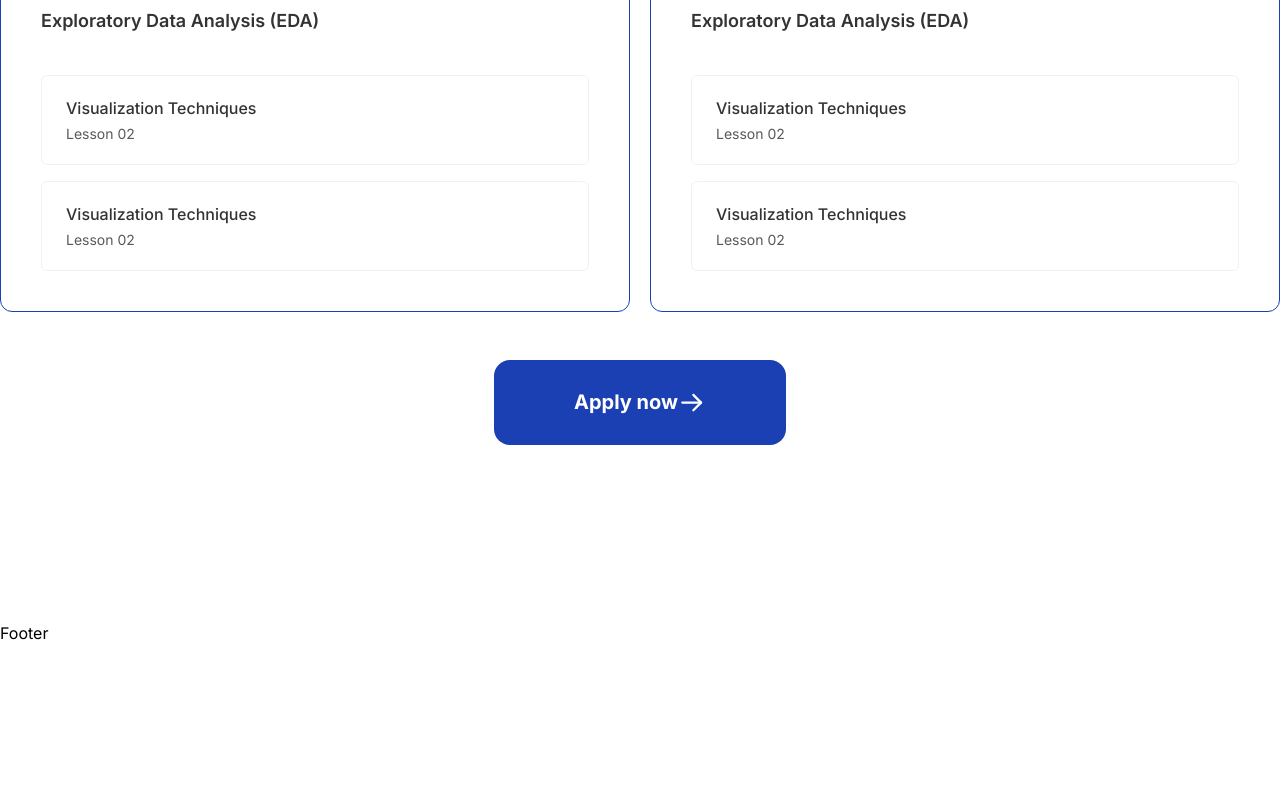
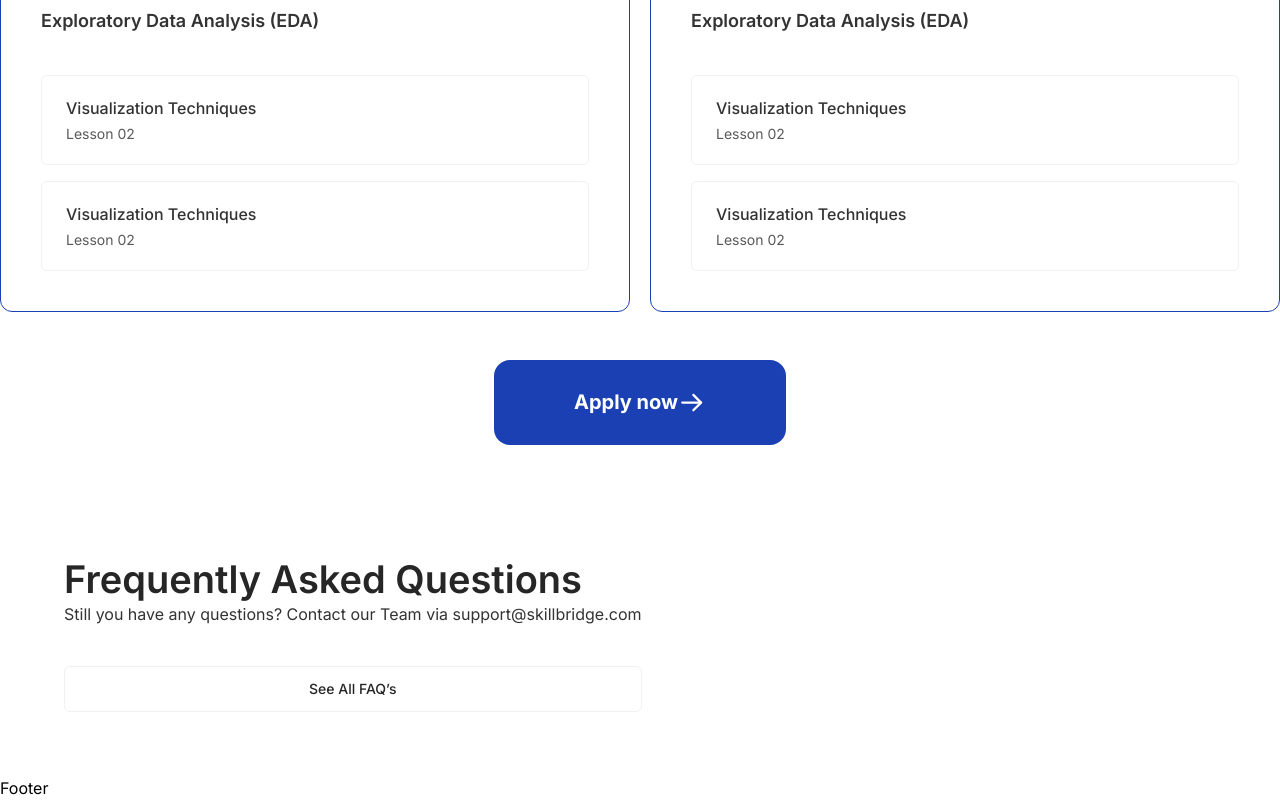
Before and after one commit to adex-badr18/acme-capstone-project, a React (Vite) app: page /courses/1 in a window 1280 px wide. Shown: the part 1287-2087 px from the top of the page. Before the commit the page ends 1932 px from the top, so only its background shows below. Built offline with nearby package versions, Linux system fonts and the light colour scheme.

Commit message:
started the accordion section

```diff
--- a/src/pages/courseDetailsPage/CourseDetailsPage.jsx
+++ b/src/pages/courseDetailsPage/CourseDetailsPage.jsx
@@ -89,7 +89,19 @@ const CourseDetailsPage = () => {
 
 
       <section className='flex p-16 gap-16'>
-
+        <aside className='grid gap-10'>
+          <div className="text-wrap text-left">
+            <h2 className='font-semibold text-[38px]/[45.6px] text-[#262626] '>
+              Frequently Asked Questions
+            </h2>
+            <p className='font-normal text-base text-[#333333]'>
+              Still you have any questions? Contact our Team via support@skillbridge.com
+            </p>
+          </div>
+          <button className='border border-[#F1F1F3] py-3 px-5 rounded-md text-sm font-medium text-[#262626]'>
+          See All FAQ’s
+          </button>
+        </aside>
       </section>
     </div>
   )
```
